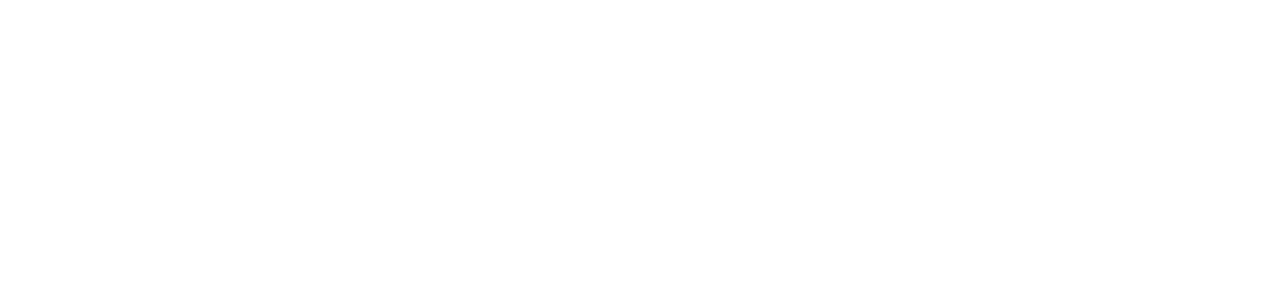
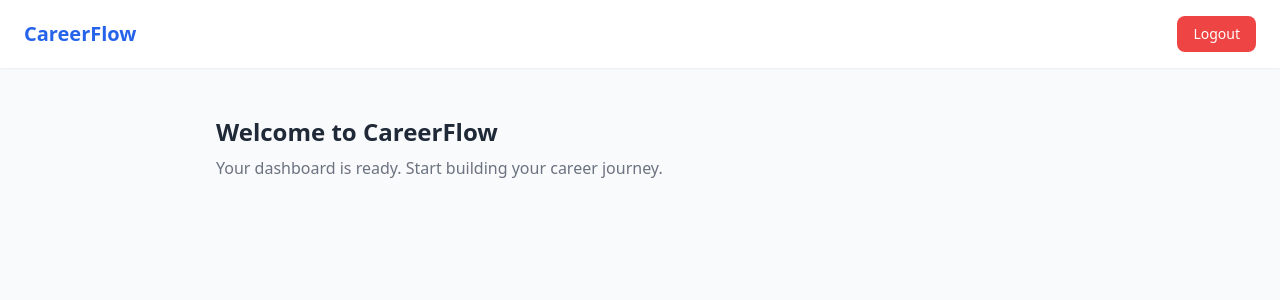
Before and after one commit to VKGarg7/CareerFlow, a React app in the folder frontend/: page /dashboard in a window 1280 px wide. Before the commit this address had no page. Shown: the top 300 px of the page. Built offline with nearby package versions, Linux system fonts and the light colour scheme; sample sign-in values are in the browser's storage; the HTML template or start-up script is replaced by a standard one.

Commit message:
logout button added

```diff
--- a/frontend/src/App.jsx
+++ b/frontend/src/App.jsx
@@ -4,6 +4,7 @@
 import ForgotPassword from './pages/ForgotPassword'
 import ResetPassword from './pages/ResetPassword'
 import ChangePassword from './pages/ChangePassword'
+import Dashboard from './pages/Dashboard'
 
 function PrivateRoute({ children }) {
   const token = localStorage.getItem('token')
@@ -20,6 +21,14 @@
         <Route path="/forgot-password" element={<ForgotPassword />} />
         <Route path="/reset-password" element={<ResetPassword />} />
         <Route
+          path="/dashboard"
+          element={
+            <PrivateRoute>
+              <Dashboard />
+            </PrivateRoute>
+          }
+        />
+        <Route
           path="/change-password"
           element={
             <PrivateRoute>
--- /dev/null
+++ b/frontend/src/pages/Dashboard.jsx
@@ -0,0 +1,29 @@
+import { useNavigate } from 'react-router-dom'
+
+export default function Dashboard() {
+  const navigate = useNavigate()
+
+  const handleLogout = () => {
+    localStorage.removeItem('token')
+    navigate('/login')
+  }
+
+  return (
+    <div className="min-h-screen bg-gray-50">
+      <header className="bg-white shadow-sm px-6 py-4 flex items-center justify-between">
+        <h1 className="text-xl font-bold text-blue-600">CareerFlow</h1>
+        <button
+          onClick={handleLogout}
+          className="px-4 py-2 text-sm font-medium text-white bg-red-500 rounded-lg hover:bg-red-600 transition"
+        >
+          Logout
+        </button>
+      </header>
+
+      <main className="max-w-4xl mx-auto px-6 py-12">
+        <h2 className="text-2xl font-bold text-gray-800 mb-2">Welcome to CareerFlow</h2>
+        <p className="text-gray-500">Your dashboard is ready. Start building your career journey.</p>
+      </main>
+    </div>
+  )
+}
```
